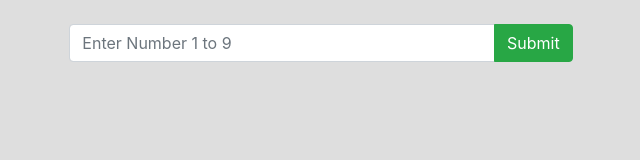
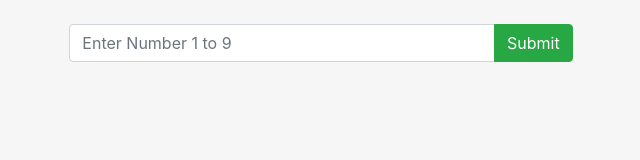
Before and after one commit to viomjeet/jstst, a plain HTML site: page index.html in a window 1280 px wide. Shown: the whole page, without its empty margins (319-959 px from the left). Drawn offline with nearby package versions, Linux system fonts and the light colour scheme.

Commit message:
Update index.css

```diff
--- a/index.css
+++ b/index.css
@@ -1,6 +1,6 @@
 @import url("https://maxcdn.bootstrapcdn.com/bootstrap/4.5.0/css/bootstrap.min.css");
 body {
-    background: #dedede;
+    background: #f6f6f6;
 }
 table {
     border-collapse: collapse;
```
